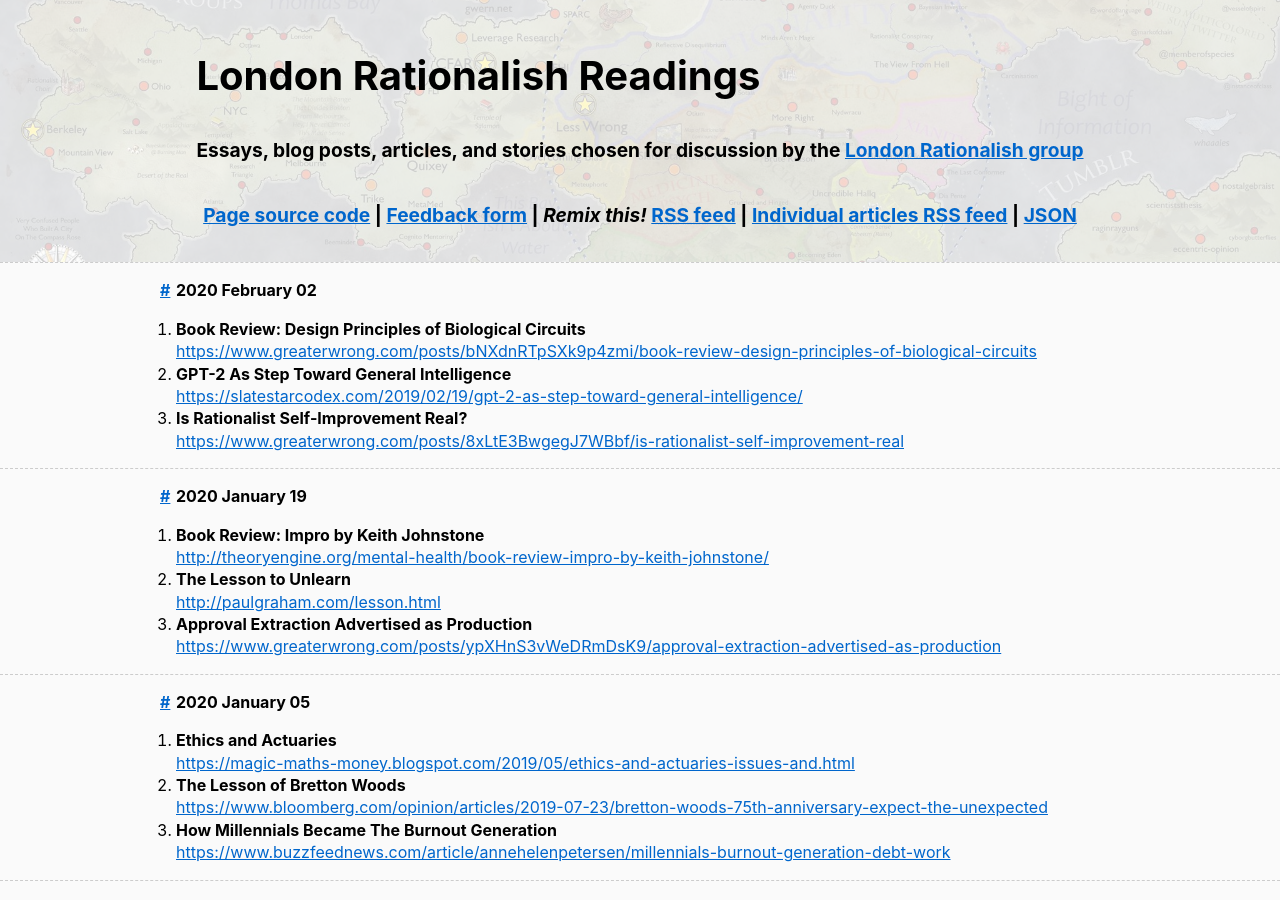
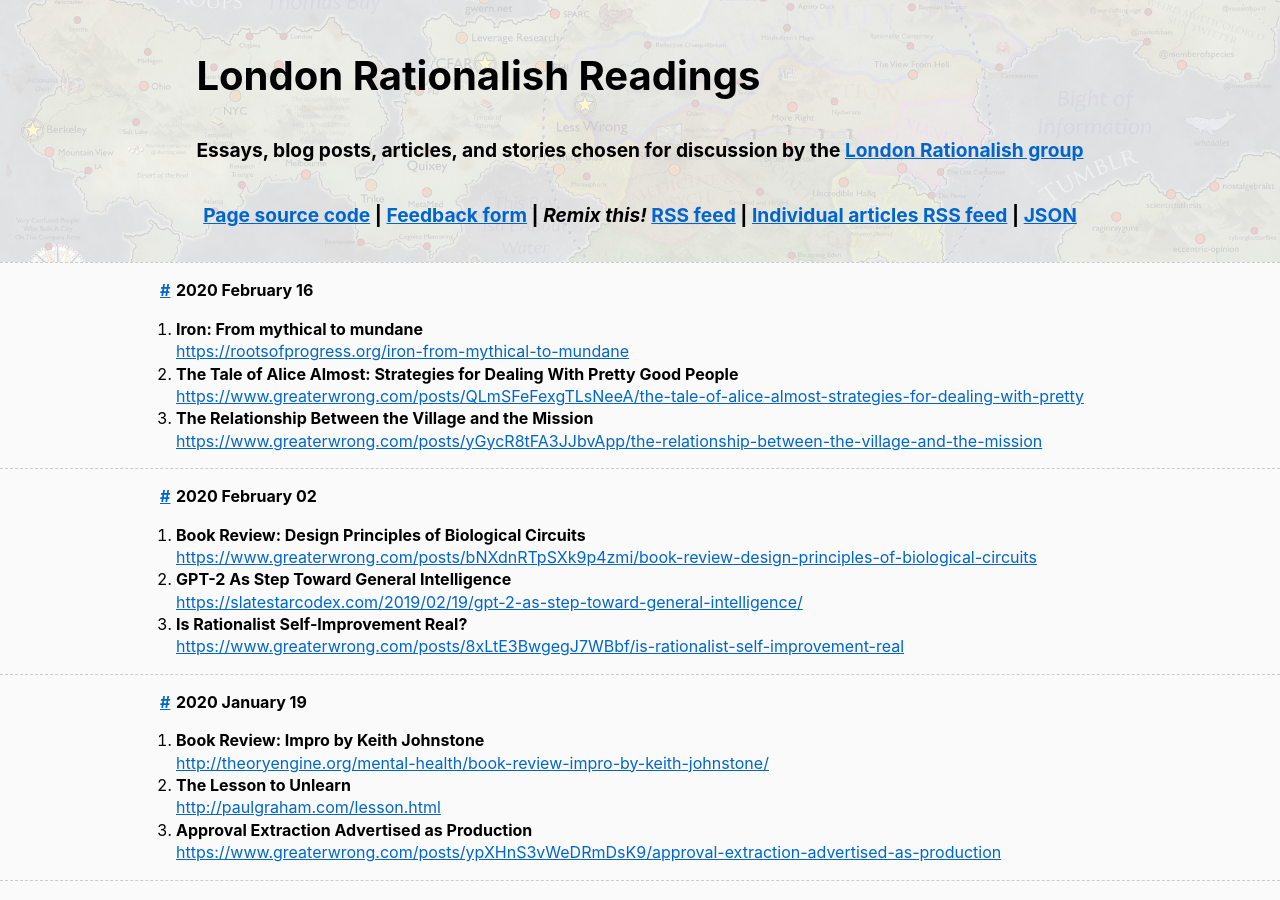
Before and after one commit to sackeyjason/london-rationalish-readings, a Jekyll site: the page built from index.html, in a window 1280 px wide and 900 px high. Built offline with Jekyll 4.4.1, drawn with Linux system fonts in a browser that asks for light colours.

Commit message:
Update list.yaml

```diff
--- a/_data/list.yaml
+++ b/_data/list.yaml
@@ -1,4 +1,12 @@
 meetings:
+- date: 2020.02.16
+  list:
+  - title: "Iron: From mythical to mundane"
+    link: https://rootsofprogress.org/iron-from-mythical-to-mundane
+  - title: "The Tale of Alice Almost: Strategies for Dealing With Pretty Good People"
+    link: https://www.greaterwrong.com/posts/QLmSFeFexgTLsNeeA/the-tale-of-alice-almost-strategies-for-dealing-with-pretty
+  - title: "The Relationship Between the Village and the Mission"
+    link: https://www.greaterwrong.com/posts/yGycR8tFA3JJbvApp/the-relationship-between-the-village-and-the-mission
 - date: 2020.02.02
   list:
   - title: "Book Review: Design Principles of Biological Circuits"
```
